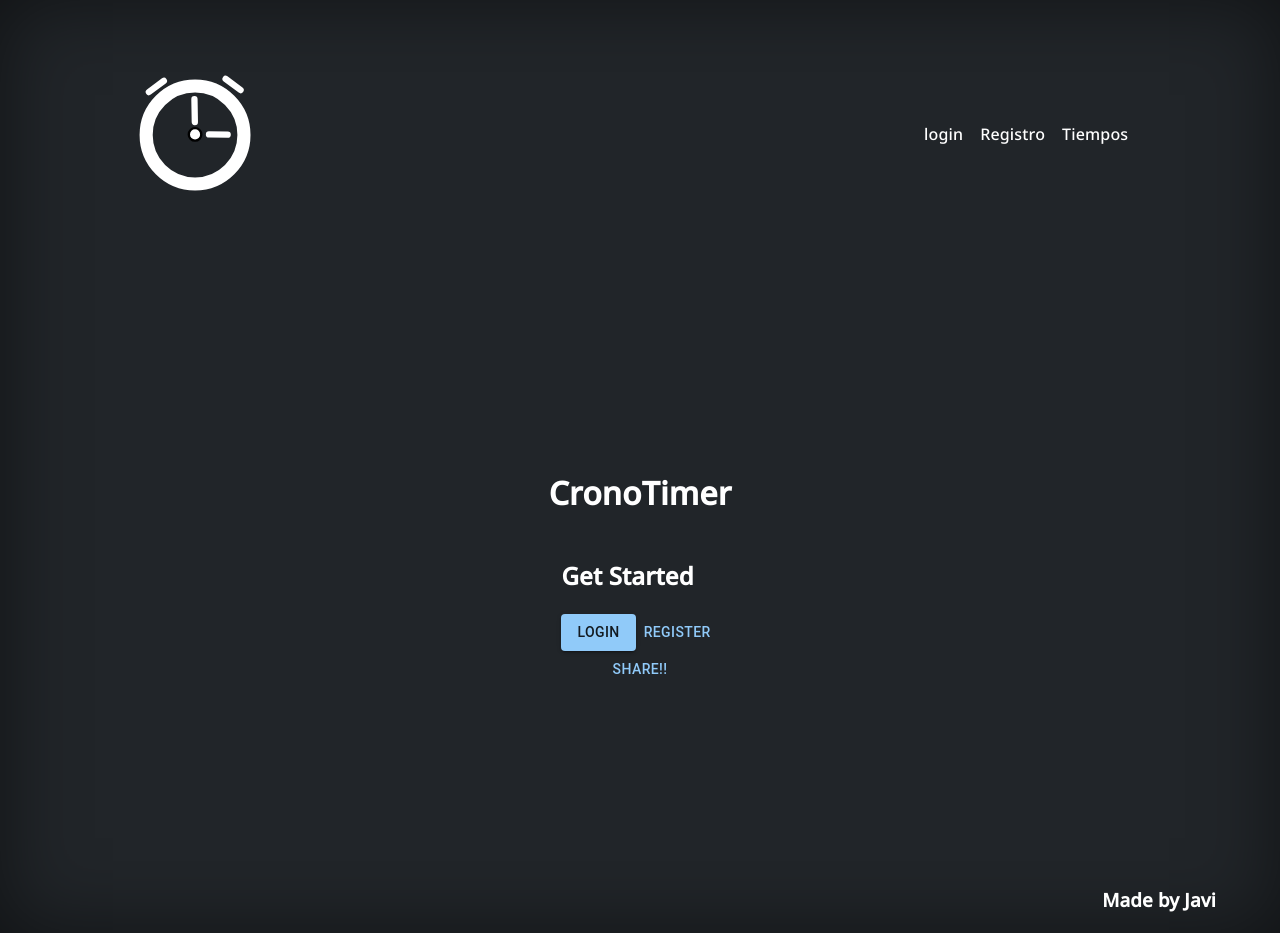
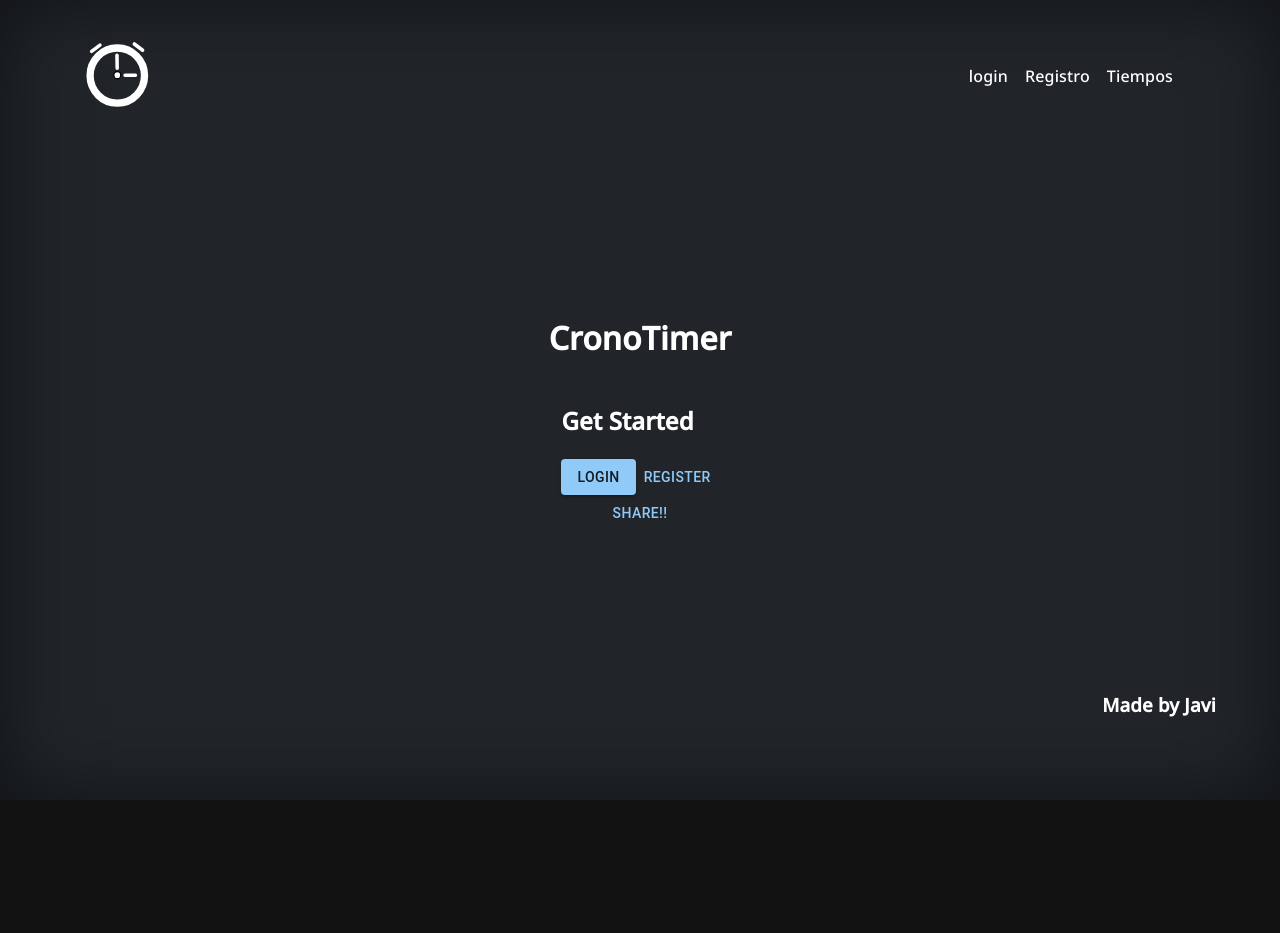
Before and after one commit to javirs200/AzureContainersApp, a React (Vite) app in the folder client/: page / in a window 1280 px wide. After the commit the page ends 800 px from the top, so only its background shows below. Built offline with nearby package versions, Linux system fonts and the light colour scheme.

Commit message:
fix styles and edit qr location

```diff
--- a/client/src/components/Main/Landing/Landing.jsx
+++ b/client/src/components/Main/Landing/Landing.jsx
@@ -1,7 +1,7 @@
 import React from "react";
 import { useNavigate } from "react-router-dom";
 import Button from '@mui/material/Button';
-import QrComponent from "../../../utils/QrComponent";
+
 
 const Landing = () => {
 
@@ -19,7 +19,6 @@ const Landing = () => {
           Register
         </Button>
       </section>
-      <QrComponent/>
     </>
   );
 };
--- a/client/src/components/Main/Main.jsx
+++ b/client/src/components/Main/Main.jsx
@@ -11,6 +11,7 @@ import UsersManager from "./UsersManager";
 import Register from "./Register";
 import CarsManager from "./CarsManager";
 import EventsManager from "./EventsManager"
+import QrComponent from "../../utils/QrComponent/QrComponent";
 
 const Main = () => {
 
@@ -47,6 +48,7 @@ const Main = () => {
         } />
         <Route path="/*" element={logged ? <Navigate to={"/dashboard"} /> : <Navigate to={"/"} />} />
       </Routes>
+      <QrComponent/>
     </main>
   );
 };
--- a/client/src/styles/components/_Main.scss
+++ b/client/src/styles/components/_Main.scss
@@ -9,3 +9,11 @@ main{
 ul{
     list-style: none;
 }
+
+@media screen and (min-width:600px) {
+    main{
+        @include standard-component;
+        min-height: 65vh;
+        flex-direction: column;
+    }
+}
--- a/client/src/styles/components/_Nav.scss
+++ b/client/src/styles/components/_Nav.scss
@@ -3,7 +3,7 @@ nav {
     display: flex;
     justify-content: space-around;
     align-items: center;
-    padding: 5%;
+    padding: 0;
   }
 
   .logo_nav {
@@ -29,3 +29,10 @@ nav {
     color: inherit; /* blue colors for links too */
     text-decoration: inherit; /* no underline */
   }
+
+  @media screen and (min-width: 600px){
+    .logo_nav {
+      width: 10%; /* Ajusta el ancho según tus necesidades */
+      height: auto;
+    }
+  }
--- /dev/null
+++ b/client/src/styles/components/_QrComponent.scss
@@ -0,0 +1,5 @@
+.qrcode_container{
+    background: $white;
+     padding: 16px;
+     border-radius: 5%;
+}
--- a/client/src/styles/styles.scss
+++ b/client/src/styles/styles.scss
@@ -4,5 +4,6 @@
 @import './components/Footer';
 @import './components/Register';
 @import './components/UsersManager';
+@import './components/QrComponent';
 
 @import './views/App.scss';
--- a/client/src/utils/QrComponent/QrComponent.jsx
+++ b/client/src/utils/QrComponent/QrComponent.jsx
@@ -20,7 +20,7 @@ const QrComponent = () => {
             {show ?
                 <section className="qrcode_section">
                     < h1 > Share this app</h1 >
-                    <div className="qrcode_container" style={{ background: 'white', padding: '16px' }}>
+                    <div className="qrcode_container">
                         <QRCode value={url} size={300} />
                     </div>
                 </section >
```
